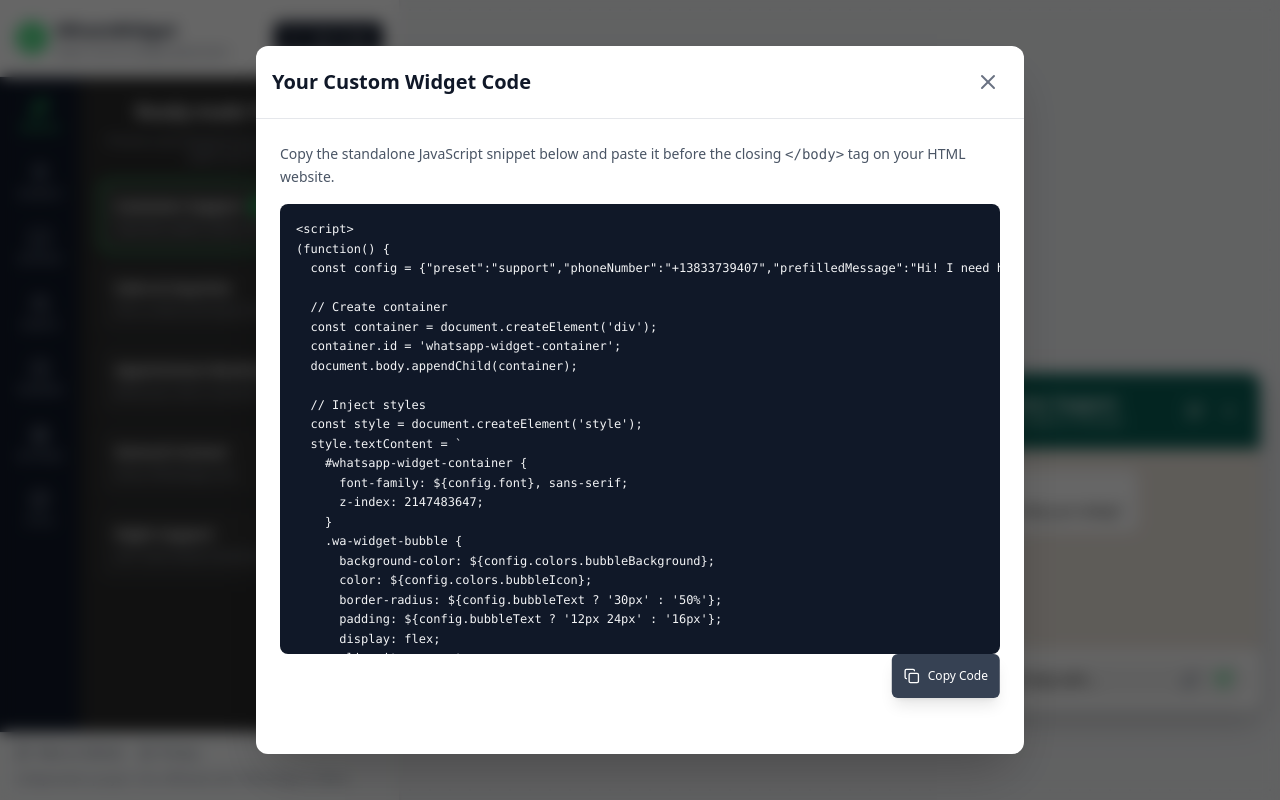
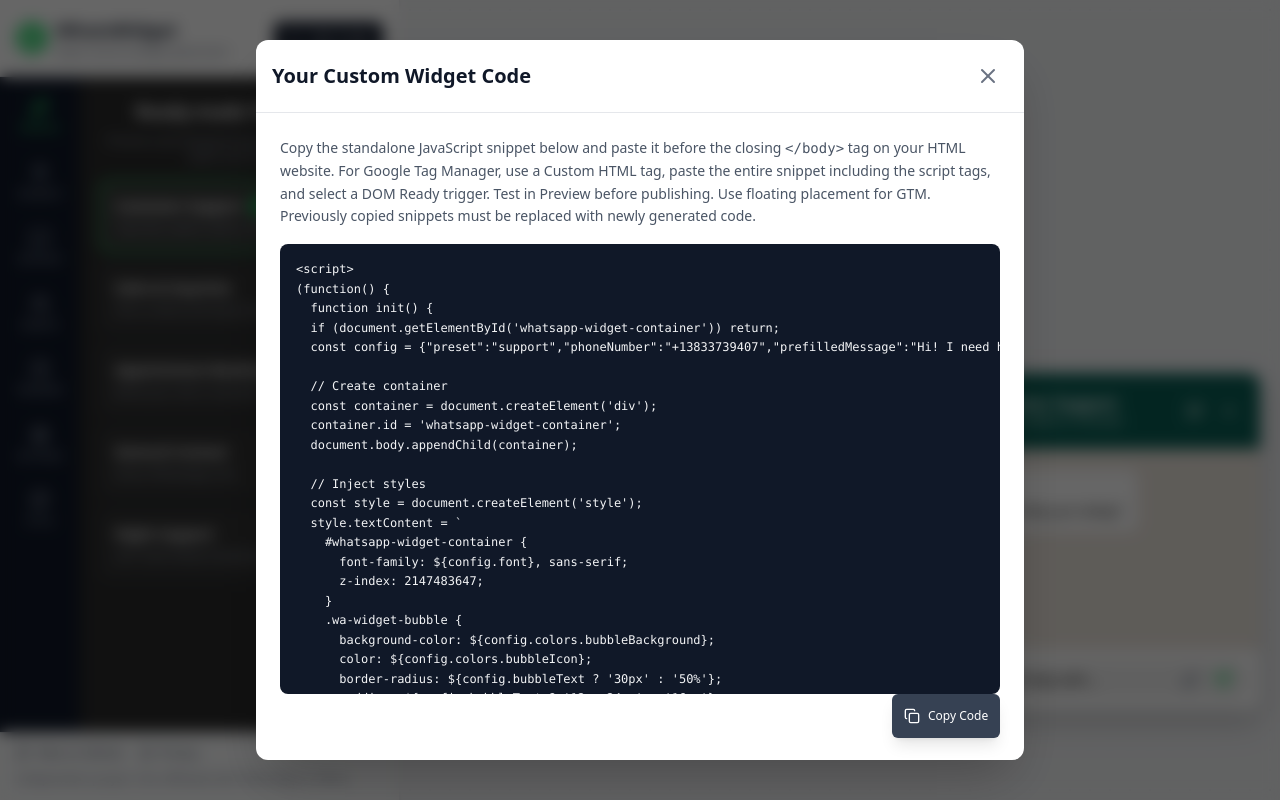
Before and after one commit to mralexgarrido/whatswidget, a React (Vite) app: page / in a window 1280 px wide. Both pictures are taken after a click on the button "Get Code". Built offline with nearby package versions, Linux system fonts and the light colour scheme; grey boxes are pictures that could not be loaded.

Commit message:
fix(export): guard repeated initialization and document GTM installation

```diff
--- a/src/components/CodeModal.tsx
+++ b/src/components/CodeModal.tsx
@@ -21,10 +21,12 @@ export function CodeModal({
   }, [onClose]);
 
   const generateCode = () => {
-    const configJson = JSON.stringify(config);
+    const configJson = JSON.stringify(config).replace(/</g, '\\u003c');
 
     return `<script>
 (function() {
+  function init() {
+  if (document.getElementById('whatsapp-widget-container')) return;
   const config = ${configJson};
 
   // Create container
@@ -195,7 +197,7 @@ export function CodeModal({
   if (config.workingHours && config.workingHours.enabled) {
     const now = new Date();
     const day = now.getDay();
-    if (!config.workingHours.days.includes(day)) {
+    if (config.workingHours.days.indexOf(day) === -1) {
       isOnline = false;
     } else {
       const partsStart = config.workingHours.startTime.split(':').map(Number);
@@ -339,6 +341,12 @@ export function CodeModal({
       openWhatsApp(phone, config.prefilledMessage);
     });
   });
+  }
+  if (document.readyState === 'loading') {
+    document.addEventListener('DOMContentLoaded', init);
+  } else {
+    init();
+  }
 })();
 </script>`;
   };
@@ -386,6 +394,10 @@ export function CodeModal({
           <p className="text-gray-600 mb-4 text-sm leading-relaxed">
             Copy the standalone JavaScript snippet below and paste it before the
             closing <code>&lt;/body&gt;</code> tag on your HTML website.
+            For Google Tag Manager, use a Custom HTML tag, paste the entire
+            snippet including the script tags, and select a DOM Ready trigger.
+            Test in Preview before publishing. Use floating placement for GTM.
+            Previously copied snippets must be replaced with newly generated code.
           </p>
 
           <div className="relative group">
```
